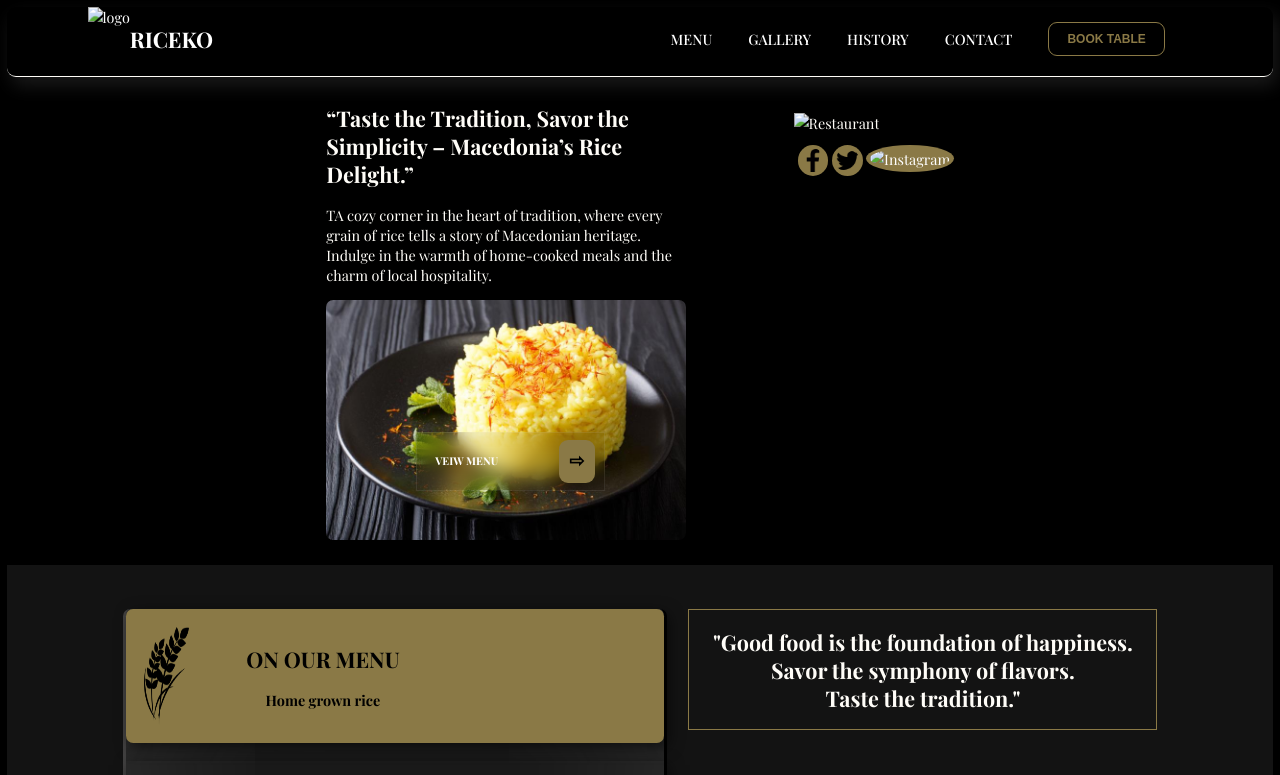
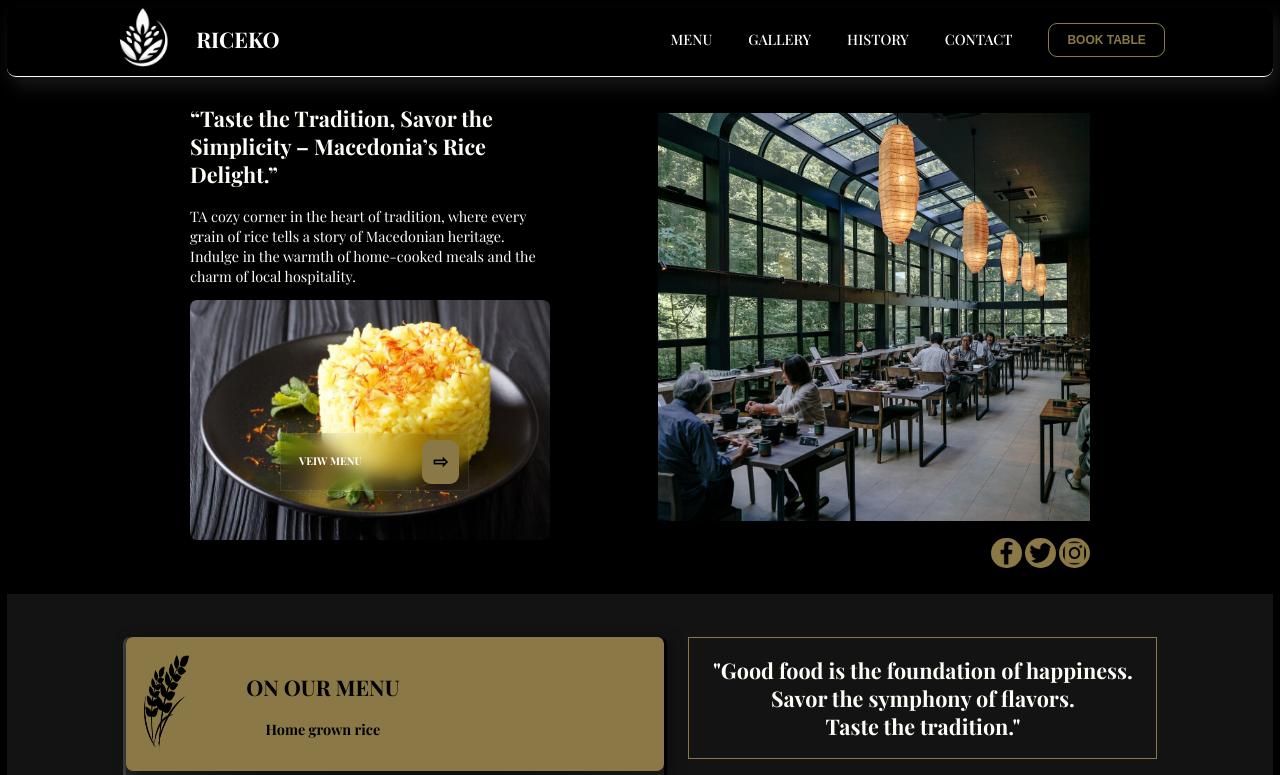
Before and after one commit to andrejbas/riceko, a plain HTML site: page index.html in a window 1280 px wide. Shown: the top 775 px of the page. Drawn offline with nearby package versions, Linux system fonts and the light colour scheme; the site is published under a folder, as on GitHub Pages, so addresses that start at the root find nothing; a web font is replaced by a local one.

Commit message:
Update index.html

```diff
--- a/index.html
+++ b/index.html
@@ -8,7 +8,7 @@
 <body>
 <nav>
     <div class="navstart">
-    <a href="#section1"> <img src="/images/new-removebg-preview.png" alt="logo"><h1>RICEKO</a></h1>
+    <a href="#section1"> <img src="images/new-removebg-preview.png" alt="logo"><h1>RICEKO</a></h1>
     </div>
     <div class="links">
         <ul><a href="#section2">MENU</a></ul><ul><a href="#section3">GALLERY</a></ul><ul><a href="#section4">HISTORY</a></ul><ul><a href="#section5">CONTACT</a> </ul><ul class="spec"><a href="#section5"><button>BOOK TABLE</button></a></ul>
@@ -25,11 +25,11 @@
         <div class="secmenu"><img src="images/61aaab14813e3.image.jpg" alt="MenuPic"><a href="#section2">Veiw menu<button>&#8680;</button></a></div>
 
     </div></div>
-    <div class="section1right"><img src="/images/65e559307ad204ba9b2a0546_hero.jpg" alt="Restaurant">
+    <div class="section1right"><img src="images/65e559307ad204ba9b2a0546_hero.jpg" alt="Restaurant">
         <div class="socials">
             <a href="https://www.facebook.com" target="_blank"><img src="images/20837.png" alt="Facebook"></a>
             <a href="https://www.twitter.com" target="_blank"><img src="images/733635.png" alt="Twitter"></a>
-            <a href="https://www.instagram.com" target="_blank"><img src="/images/717392.png" alt="Instagram"></a>
+            <a href="https://www.instagram.com" target="_blank"><img src="images/717392.png" alt="Instagram"></a>
         </div></div>
 </section>
 <section id="section2" class="section2">
@@ -126,7 +126,7 @@
         <div style="margin-bottom: 20px;">
             <a href="https://www.facebook.com" target="_blank"><img src="images/20837.png" alt="Facebook"></a>
             <a href="https://www.twitter.com" target="_blank"><img src="images/733635.png" alt="Twitter"></a>
-            <a href="https://www.instagram.com" target="_blank"><img src="/images/717392.png" alt="Instagram"></a>
+            <a href="https://www.instagram.com" target="_blank"><img src="images/717392.png" alt="Instagram"></a>
             <a href="https://www.youtube.com" target="_blank"><img src="images/1384028.png" alt="YouTube"></a>
             <a href="https://www.gmail.com" target="_blank"><img src="images/542689.png" alt="Gmail"></a>
         </div>
```
